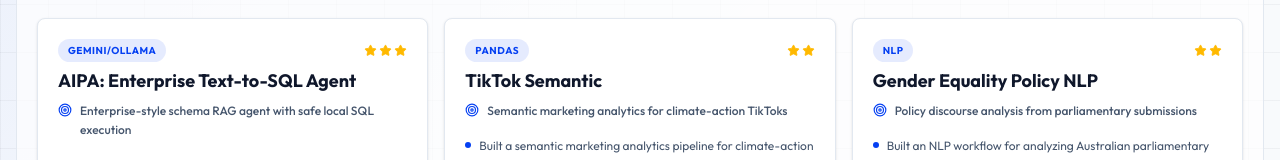
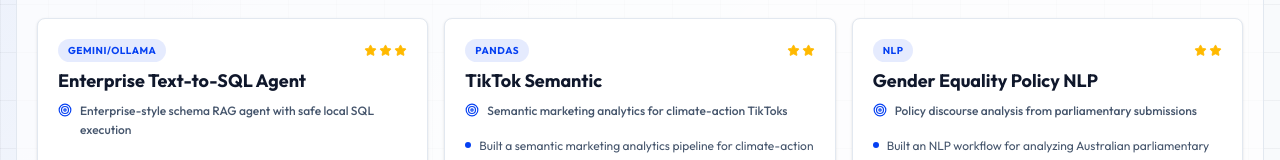
Before and after one commit to tuannm3812/tuannm3812.github.io, a React (Vite) app: page /projects in a window 1280 px wide. Shown: the part 332-492 px from the top of the page. Built offline with nearby package versions, Linux system fonts and the light colour scheme; no server answers; the database is empty.

Commit message:
content: refresh resume project naming

```diff
--- a/src/data/resume.ts
+++ b/src/data/resume.ts
@@ -235,7 +235,7 @@ export const resumeData: ResumeData = {
       ]
     },
     {
-      title: "AIPA: Enterprise Text-to-SQL Agent",
+      title: "Enterprise Text-to-SQL Agent",
       category: "NLP & Generative AI",
       github: "https://github.com/tuannm3812/aipa-text-to-sql-agent",
       demo: "https://aipa-text-to-sql-agent.streamlit.app/",
--- a/src/pages/Projects.tsx
+++ b/src/pages/Projects.tsx
@@ -5,7 +5,7 @@ import { githubProjects } from '../data/githubProjects';
 import { ChevronDown, ExternalLink, Github, Layers, Star, Target, Trophy } from 'lucide-react';
 
 const projectPriority: Record<string, { score: number; stars: number }> = {
-  'AIPA: Enterprise Text-to-SQL Agent': { score: 100, stars: 3 },
+  'Enterprise Text-to-SQL Agent': { score: 100, stars: 3 },
   'Production-Grade ELT Pipeline': { score: 96, stars: 3 },
   'AI Meal Planner': { score: 94, stars: 3 },
   'Solana Price Forecasting': { score: 91, stars: 3 },
```
Also changed, not shown: 1 other file (tests, documents, lock files or other folders).
